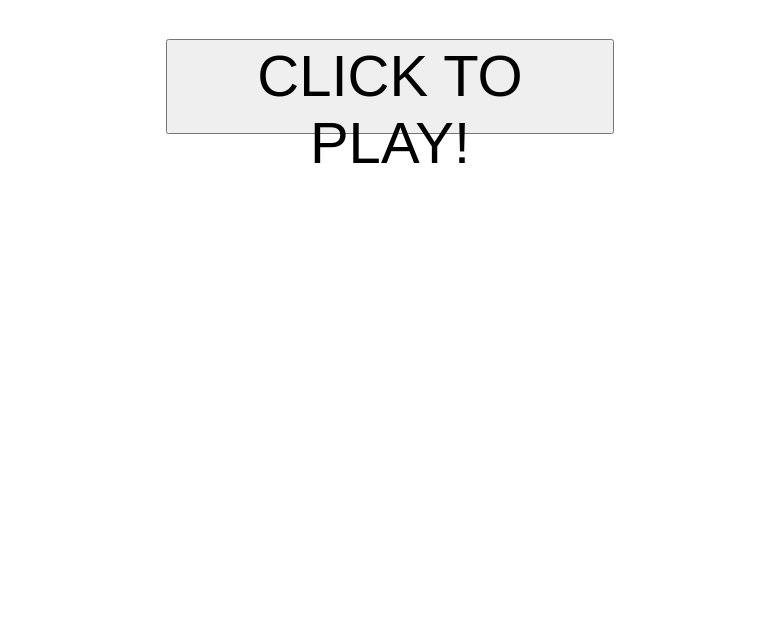
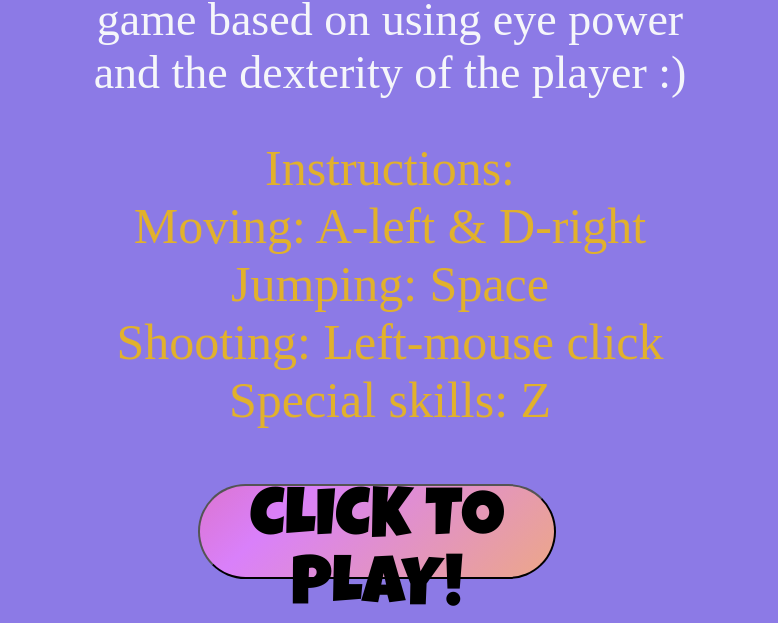
Before and after one commit to kamilzygowski/swedishsailor.github.io, a React app: page /dimensioneye in a window 1280 px wide. Shown: the part 253-876 px from the top of the page, without its empty margins (250-1028 px from the left). Before the commit the page ends 800 px from the top, so only its background shows below. Built offline with nearby package versions, Linux system fonts and the light colour scheme; a web font is replaced by a local one; what react-unity-webgl would draw is missing.

Commit message:
still making games pages

```diff
--- a/public/index.html
+++ b/public/index.html
@@ -8,6 +8,7 @@
     <link href="https://fonts.googleapis.com/css2?family=Berkshire+Swash&family=Oleo+Script&family=Quintessential&display=swap" rel="stylesheet">
     <link href="https://fonts.googleapis.com/css2?family=Katibeh&family=Sue+Ellen+Francisco&display=swap" rel="stylesheet">
     <link href="https://fonts.googleapis.com/css2?family=Merriweather:ital,wght@0,300;1,300&display=swap" rel="stylesheet">
+    <link href="https://fonts.googleapis.com/css2?family=Luckiest+Guy&display=swap" rel="stylesheet">
     <link rel="stylesheet" href="node_modules/react-responsive-carousel/lib/styles/carousel.min.css"/>
     <title>SwedishSailor</title>
 
--- a/src/components/GamesSites/DimensionEye.js
+++ b/src/components/GamesSites/DimensionEye.js
@@ -17,7 +17,13 @@ const DimensionEye = () => (
 
     <div className="gamesIntro" id='/dimensioneye'>
         <h2 className="gamesTitle"> Dimension Eye </h2>
-        <p class="gamesAbout"> Milion laser is a game</p>
+        <p className="gamesAbout"> Dimension Eye is a platformer game based on using eye power and the dexterity of the player :) </p>
+        <p className="gamesInstructions"> Instructions: <br/>
+        Moving: A-left & D-right <br/>
+        Jumping: Space<br/>
+        Shooting: Left-mouse click <br/>
+        Special skills: Z <br/>
+         </p>
         <button className="playbutton" onClick={refreshPage}>CLICK TO PLAY!</button>
         {/*<Unity unityContent={unityContent}
         />*/}
--- a/src/components/GamesSites/GamesSites.scss
+++ b/src/components/GamesSites/GamesSites.scss
@@ -1,14 +1,39 @@
 .playbutton {
-    width: 35%;
+    width: 28%;
     height: 95px;
-    margin-left: 32.5%;
+    margin-left: 35%;
     text-align: center;
-    font-size: 58px;
+    font-size: 68px;
+    background: linear-gradient(-45deg, #fbc531, #D980FA, #e84118, #00a8ff);
+    background-size: 400% 400%;
+    animation: gradient 9s ease infinite;
+    border-radius:50px;
+    font-family: 'Luckiest Guy', cursive;
+    margin-top:15px;
+
+    @media screen and (max-width: 768px){
+        width: 75%;
+    height: 95px;
+    margin-left: 12.5%;
+    font-size: 42px;
+    }
+
+}
+
+.playbutton:hover {
+    background: #4cd137;
+    color:#fff;
 }
 
 .gamesIntro {
-    height:90%;
+    height:100%;
     width:100%;
+    background-color: #8c7ae6;
+    color:#f5f6fa;
+}
+
+body {
+    background-color: #8c7ae6;
 }
 
 .gamesTitle {
@@ -16,11 +41,38 @@
     text-align: center;
     font-family: "Katibeh", cursive;
     margin-top: -15px;
+
+    @media screen and (max-width: 768px){
+        font-size: 88px;
+    }
+}
+
+.gamesInstructions {
+    font-size: 50px;
+    font-family: "Katibeh", cursive;
+    margin:0 auto;
+    width: 50%;
+    text-align: center;
+    margin-block: 40px;
+    color:#e1b12c;
 }
 
 .gamesAbout {
     font-size: 46px;
     text-align: center;
-
+    width: 50%;
+    margin:0 auto;
     font-family: "Katibeh", cursive;
 }
+
+@keyframes gradient {
+    0% {
+        background-position: 0% 50%;
+    }
+    50% {
+        background-position: 100% 50%;
+    }
+    100% {
+        background-position: 0% 50%;
+    }
+}
--- a/src/components/GamesSites/MilionLasers.js
+++ b/src/components/GamesSites/MilionLasers.js
@@ -19,7 +19,11 @@ const MilionLasers = () => (
 
     <div className="gamesIntro" id='/milionlasers'>
         <h2 className="gamesTitle"> Milion Lasers </h2>
-        <p class="gamesAbout"> Milion laser is a game</p>
+        <p class="gamesAbout"> Milion laser is a game made in one week for Brackey's Game Jam 2021.1, ask someone for hot-seat! There are instructions below :)</p>
+        <p className="gamesInstructions"> Instructions: <br/>
+        Moving for both players: Left - WASD, Right - ARROWS <br/>
+        all you have to do is to avoid all obstacles such as lasers, space rocks, enemies bullets etc. Also collect as much coins as you can :)
+         </p>
         <button className="playbutton" onClick={refreshPage}>CLICK TO PLAY!</button>
         {/*<Unity unityContent={unityContent}
         />*/}
```
